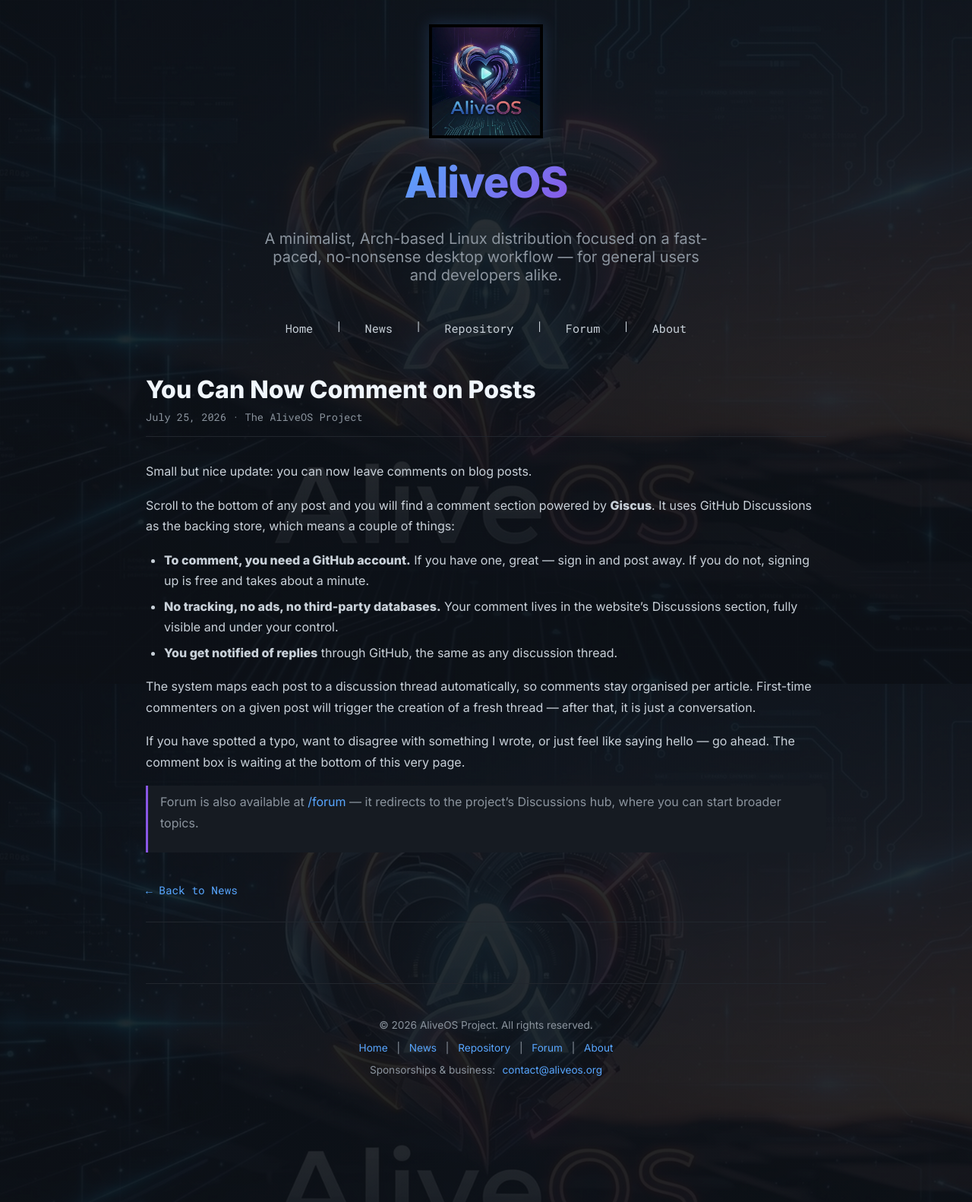
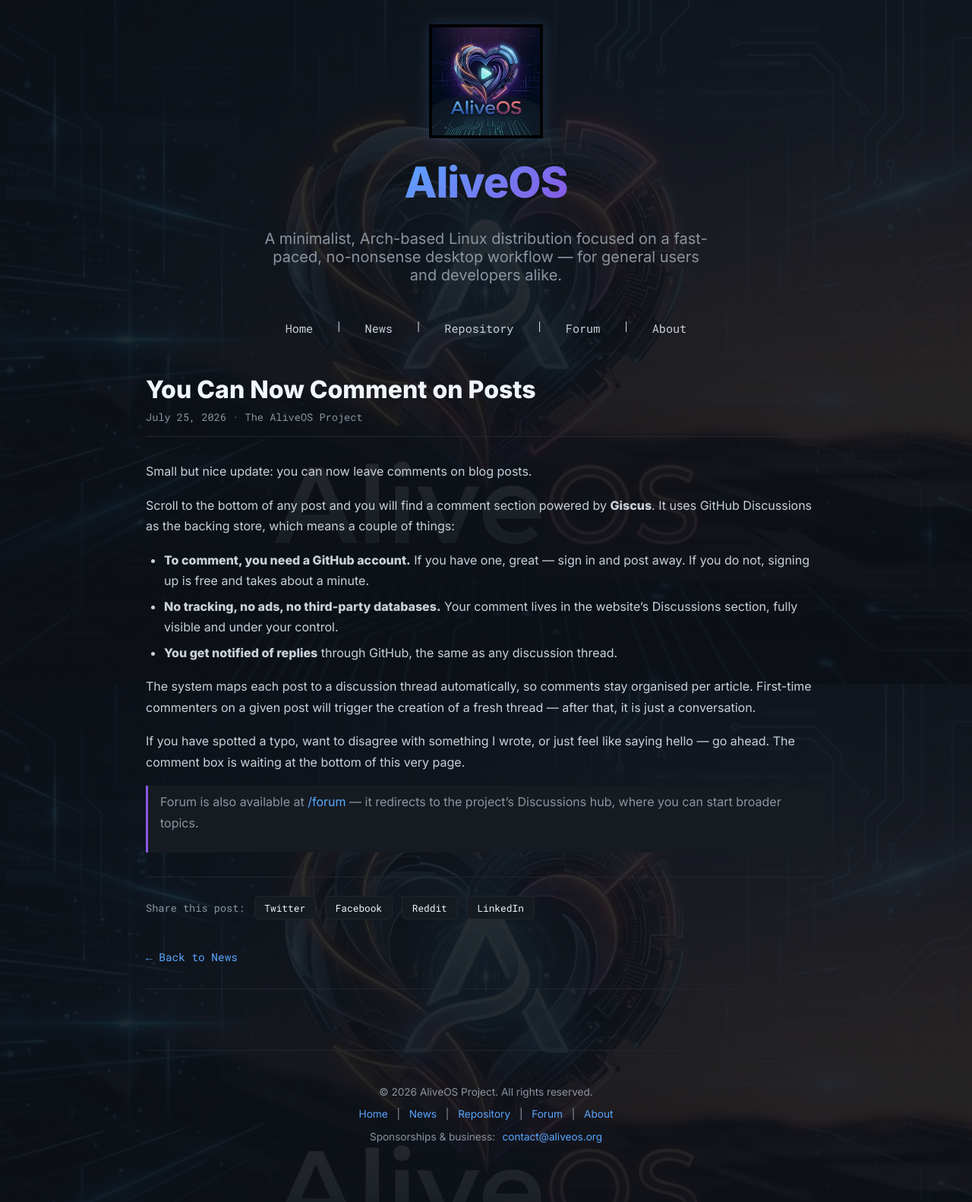
Before and after one commit to Twilight0/aliveos.github.io, a Jekyll site: the page built from _posts/2026-07-25-comments-now-available.md, in a window 1280 px wide. Shown: the whole page at 76% size. Built offline with Jekyll 4.4.1, drawn with Linux system fonts in a browser that asks for light colours; comment, search, counter and statistics services are not loaded.

Commit message:
Add social share buttons to news posts

```diff
--- a/_layouts/default.html
+++ b/_layouts/default.html
@@ -436,6 +436,46 @@
             text-decoration: underline;
         }
 
+        /* Share buttons */
+        .share-buttons {
+            margin-top: 2rem;
+            padding-top: 1.5rem;
+            border-top: 1px solid var(--grid-line);
+            display: flex;
+            align-items: center;
+            gap: 0.75rem;
+            flex-wrap: wrap;
+        }
+
+        .share-label {
+            font-family: 'Roboto Mono', monospace;
+            font-size: 0.85rem;
+            color: var(--footer-text);
+        }
+
+        .share-btn {
+            font-family: 'Roboto Mono', monospace;
+            font-size: 0.8rem;
+            padding: 0.4rem 0.8rem;
+            border-radius: 6px;
+            text-decoration: none;
+            color: var(--header-text);
+            background-color: var(--secondary-bg);
+            border: 1px solid var(--grid-line);
+            transition: border-color 0.2s ease, background-color 0.2s ease;
+        }
+
+        .share-btn:hover {
+            border-color: var(--accent-blue);
+            background-color: rgba(88, 166, 255, 0.08);
+            text-decoration: none;
+        }
+
+        .share-twitter:hover { border-color: #1da1f2; }
+        .share-facebook:hover { border-color: #4267B2; }
+        .share-reddit:hover { border-color: #ff4500; }
+        .share-linkedin:hover { border-color: #0077b5; }
+
         .post-comments {
             margin-top: 2rem;
             padding-top: 1rem;
--- a/_layouts/post.html
+++ b/_layouts/post.html
@@ -11,6 +11,15 @@
     <div class="post-content">
         {{ content }}
     </div>
+
+    <div class="share-buttons">
+        <span class="share-label">Share this post:</span>
+        <a class="share-btn share-twitter" href="https://twitter.com/intent/tweet?url={{ page.url | absolute_url | urlencode }}&text={{ page.title | urlencode }}" target="_blank" rel="noopener noreferrer">Twitter</a>
+        <a class="share-btn share-facebook" href="https://www.facebook.com/sharer/sharer.php?u={{ page.url | absolute_url | urlencode }}" target="_blank" rel="noopener noreferrer">Facebook</a>
+        <a class="share-btn share-reddit" href="https://reddit.com/submit?url={{ page.url | absolute_url | urlencode }}&title={{ page.title | urlencode }}" target="_blank" rel="noopener noreferrer">Reddit</a>
+        <a class="share-btn share-linkedin" href="https://www.linkedin.com/shareArticle?mini=true&url={{ page.url | absolute_url | urlencode }}&title={{ page.title | urlencode }}" target="_blank" rel="noopener noreferrer">LinkedIn</a>
+    </div>
+
     <p class="post-back"><a href="/news/">&larr; Back to News</a></p>
 
     <div class="post-comments">
```
